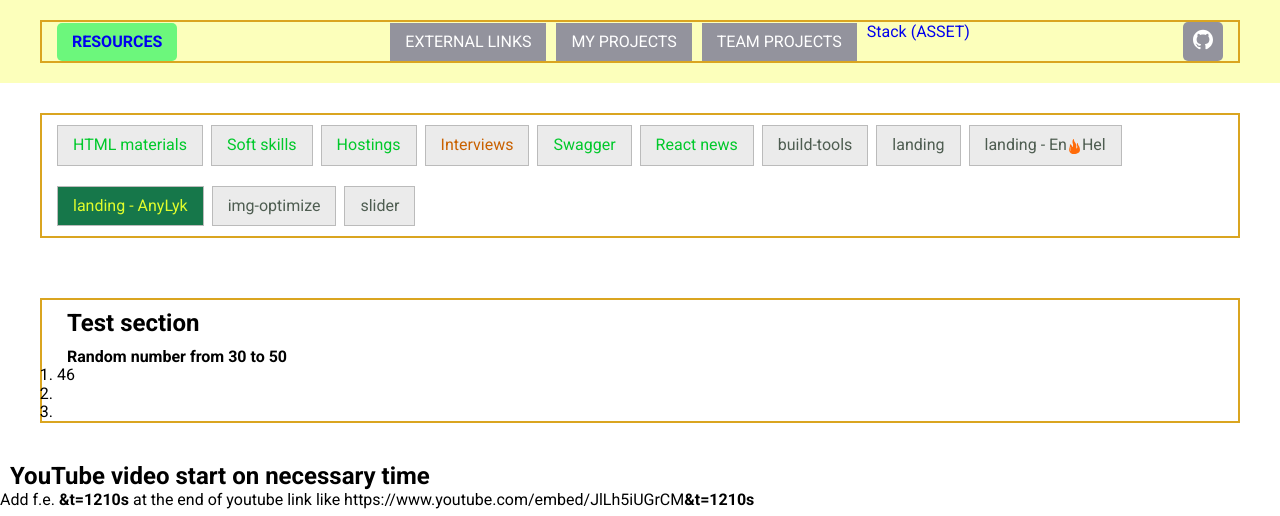
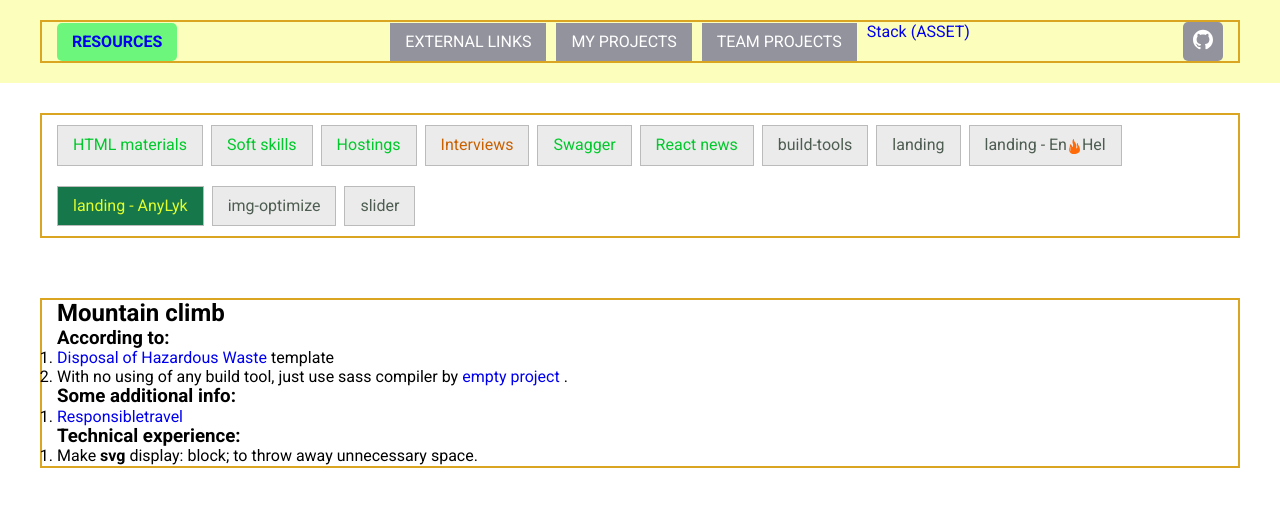
Before and after one commit to torkotiuk/resources, a website built with Parcel: page src/index.html in a window 1280 px wide. Shown: the top 516 px of the page. Built offline with nearby package versions, Linux system fonts and the light colour scheme; a script that the page names is missing; files whose address does not match are found by name.

Commit message:
add mountain climb proj markup info

```diff
--- a/src/index.html
+++ b/src/index.html
@@ -34,6 +34,7 @@
     </header>
     <main>
       <include src="./partials/menu_sections.html"></include>
+      <include src="./partials/landing__mountain-climb.html"></include>
       <include src="./partials/test-section.html"></include>
       <!-- <include src="./partials/typeScript.html"></include> -->
       <!-- <include src="./partials/nodeJs.html"></include> -->
@@ -56,6 +57,7 @@
       <include src="./partials/landing-helEn.html"></include>
       <include src="./partials/landing-asset.html"></include>
       <include src="./partials/landing-anylyk.html"></include>
+
       <!-- <include src="./partials/js-1.html"></include> -->
       <include src="./partials/git.html"></include>
       <include src="./partials/dev.html"></include>
--- /dev/null
+++ b/src/partials/landing__mountain-climb.html
@@ -0,0 +1,40 @@
+<section class="section">
+  <div class="container">
+    <h2>Mountain climb</h2>
+
+    <h3>According to:</h3>
+    <ol>
+      <li>
+        <a
+          target="_blank"
+          href="https://www.figma.com/file/EAZmblg1s4OODtkjb4MWyq/WORK-COPY-EKOZACHYST?node-id=0%3A1"
+          >Disposal of Hazardous Waste</a
+        >
+        template
+      </li>
+      <li>
+        With no using of any build tool, just use sass compiler by
+        <a
+          target="_blank"
+          href="https://github.com/torkotiuk/empty-proj-no-bundlers"
+        >
+          empty project </a
+        >.
+      </li>
+    </ol>
+
+    <h3>Some additional info:</h3>
+    <ol>
+      <li>
+        <a target="_blank" href="https://www.responsibletravel.com/"
+          >Responsibletravel</a
+        >
+      </li>
+    </ol>
+
+    <h3>Technical experience:</h3>
+    <ol>
+      <li>Make <b>svg</b> display: block; to throw away unnecessary space.</li>
+    </ol>
+  </div>
+</section>
```
